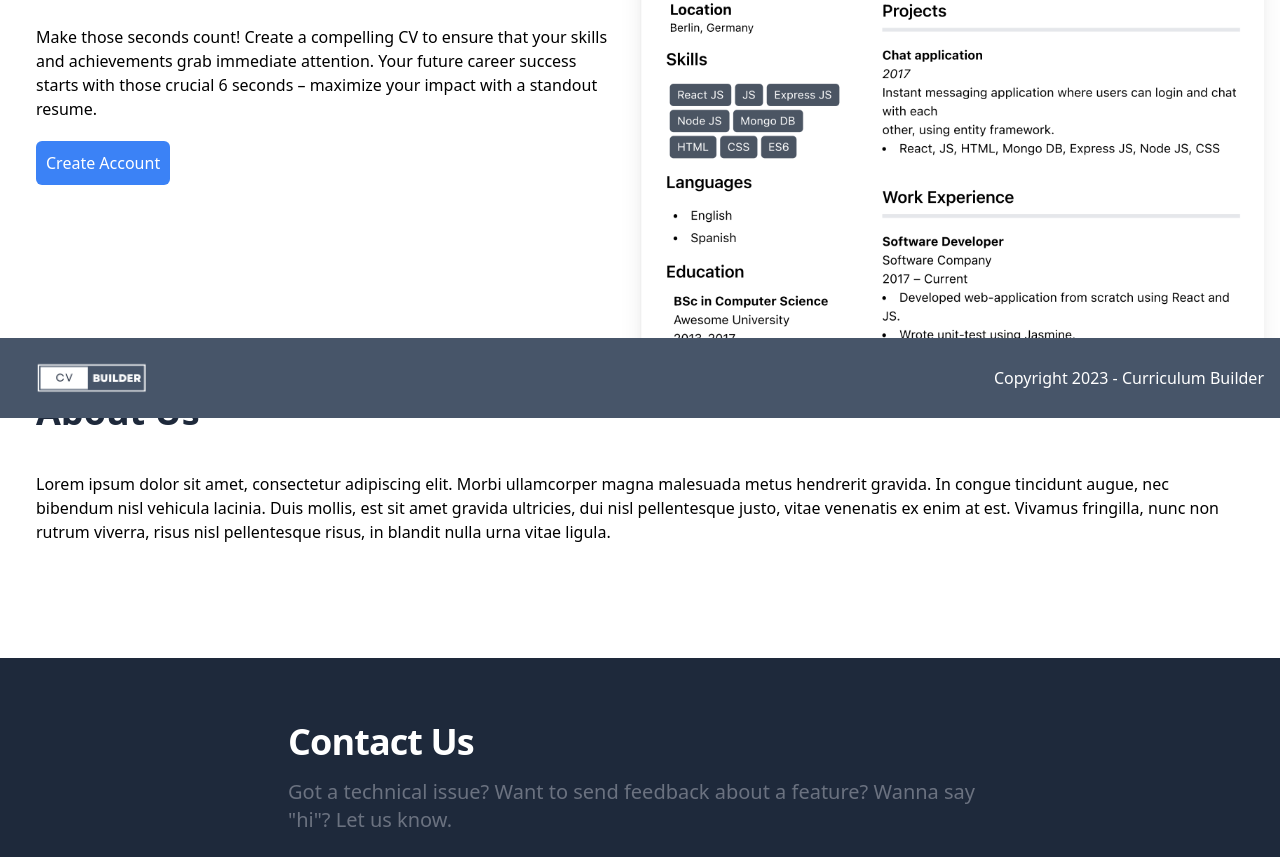
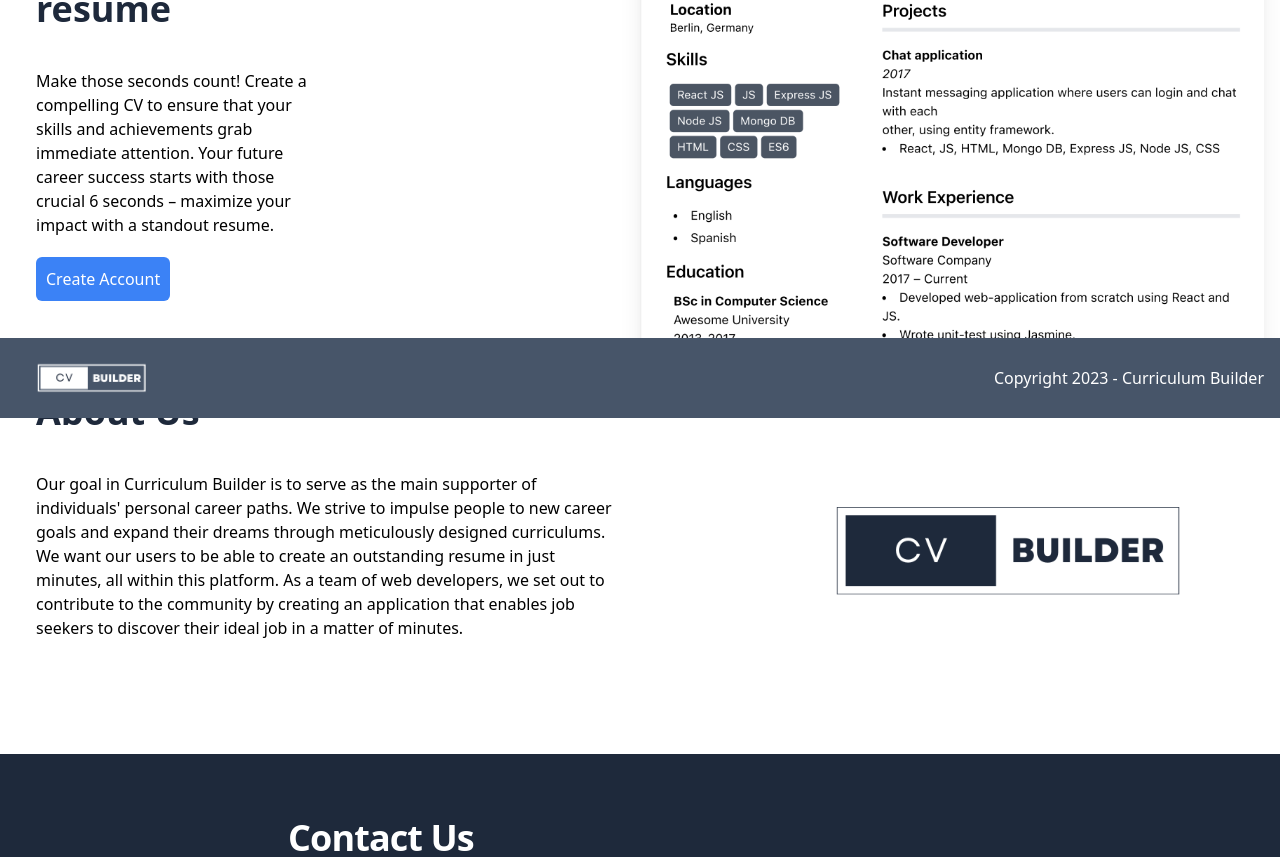
Before and after one commit to CurriculumBuilder/CurriculumBuilder-Frontend, a React (Vite) app: page / in a window 1280 px wide. Shown: the part 382-1239 px from the top of the page. Built offline with nearby package versions, Linux system fonts and the light colour scheme.

Commit message:
final css fixes in home and my-curriculums

```diff
--- a/src/pages/AllCurriculumsPage.jsx
+++ b/src/pages/AllCurriculumsPage.jsx
@@ -79,10 +79,10 @@ function AllCurriculumsPage() {
 
   return (
     <>
-      <h1 className='font-bold text-slate-800 text-4xl p-5'>My Curriculums</h1>
+      <h1 className='font-bold text-slate-800 text-4xl p-10 text-center'>My Curriculums</h1>
 
       <section className="bg-base-100 gap-4 m-2 md:grid md:grid-cols-2 md:gap-4 justify-center items-center">
-  {curriculums.map((curriculum) => (
+  {[...curriculums].reverse().map((curriculum) => (
     <div key={curriculum._id} className="flex items-center min-w-0 gap-x-4 shadow-lg m-2 w-full grid-cols-2 p-3 mr-2">
       <div className="min-w-0 flex-auto text-center">
         <Link to={`./update-curriculum/${curriculum._id}`}>
--- a/src/pages/HomePage.jsx
+++ b/src/pages/HomePage.jsx
@@ -4,7 +4,7 @@ import "../styles/HomePage.css";
 import Footer from "../components/Footer";
 import { Link } from "react-router-dom";
 import janeDoeCv from "../assets/janeDoeCv.png";
-
+import logo from "../assets/logo.png";
 
 function HomePage() {
   const { isLoggedIn } = useContext(AuthContext);
@@ -21,9 +21,9 @@ function HomePage() {
               </h1>
               <p className="p-main-section">
                 Make those seconds count! Create a compelling CV to ensure that
-              your skills and achievements grab immediate attention. Your future
-              career success starts with those crucial 6 seconds – maximize your
-              impact with a standout resume.
+                your skills and achievements grab immediate attention. Your
+                future career success starts with those crucial 6 seconds –
+                maximize your impact with a standout resume.
               </p>
 
               {isLoggedIn && (
@@ -44,17 +44,20 @@ function HomePage() {
           <br />
 
           <section id="about-us">
-            <div>
             <h1 className="titles-home">About Us</h1>
-              <p className="p-main-section">
-                Lorem ipsum dolor sit amet, consectetur adipiscing elit. Morbi
-                ullamcorper magna malesuada metus hendrerit gravida. In congue
-                tincidunt augue, nec bibendum nisl vehicula lacinia. Duis
-                mollis, est sit amet gravida ultricies, dui nisl pellentesque
-                justo, vitae venenatis ex enim at est. Vivamus fringilla, nunc
-                non rutrum viverra, risus nisl pellentesque risus, in blandit
-                nulla urna vitae ligula.
+            <div className="md:flex md:flex-row md:h-52 items-center ">
+              <p className="p-about-section">
+                Our goal in Curriculum Builder is to serve as the main supporter
+                of individuals' personal career paths. We strive to
+                impulse people to new career goals and expand their
+                dreams through meticulously designed curriculums.
+                We want our users to be able to create an
+                outstanding resume in just minutes, all within this platform.
+                As a team of web developers, we set out to contribute to the
+                community by creating an application that enables job seekers to
+                discover their ideal job in a matter of minutes.
               </p>
+              <img src={logo} alt="logo" className="h-72 md:h-96 xl:pl-44" />
             </div>
           </section>
 
@@ -126,7 +129,6 @@ function HomePage() {
           <br />
           <br />
         </section>
-
       </div>
       <Footer />
     </>
--- a/src/styles/HomePage.css
+++ b/src/styles/HomePage.css
@@ -5,7 +5,7 @@
 }
 
 .titles-home {
-    @apply font-bold text-slate-800 text-3xl p-5 md:text-4xl
+    @apply font-bold text-slate-800 text-3xl p-5 md:text-4xl md:w-3/4 xl:w-2/4
 
 }
 
@@ -18,7 +18,11 @@
 }
 
 .p-main-section {
-    @apply p-5 align-text-bottom
+    @apply p-5 align-text-bottom md:w-3/4 xl:w-2/4
+}
+
+.p-about-section {
+    @apply p-5  md:w-3/5 align-middle xl:w-2/4
 }
 
 .btnHome {
```
Also changed, not shown: src/assets/logo.png (added). Lines whose indentation alone changed are shown as unchanged.
